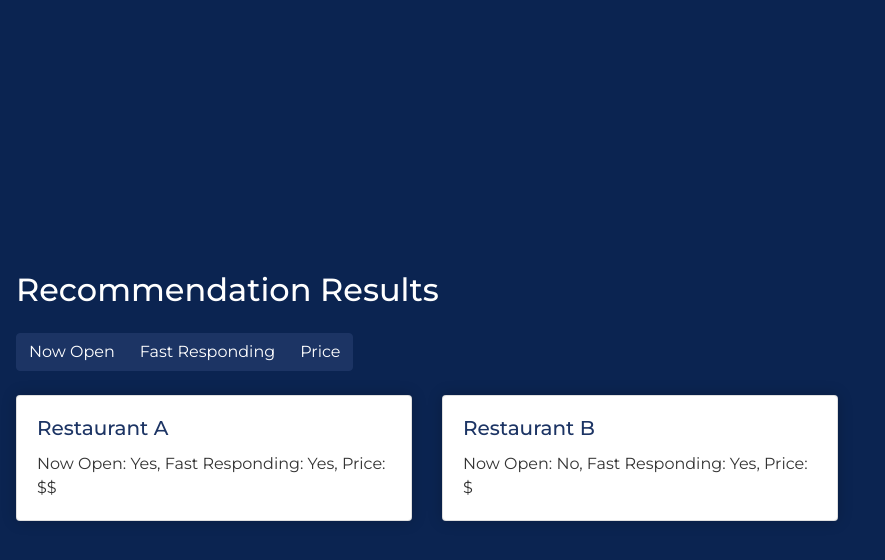
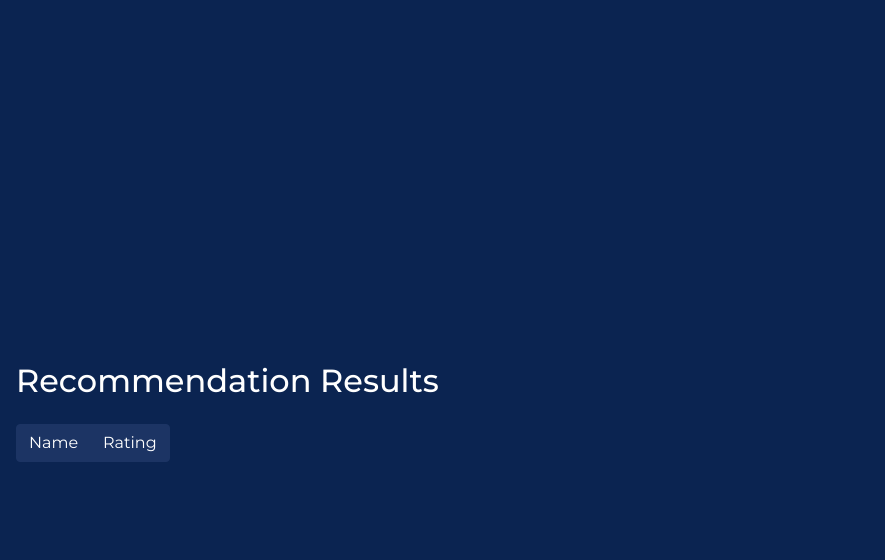
Before and after one commit to gillgurpinderr/collaborative-travel-planner, a Flask app: template website/templates/recommendations_results.html in a window 1280 px wide. Shown: the top 560 px of the page, without its empty margins (0-885 px from the left). Run offline with Flask 3, Linux system fonts and the light colour scheme; the template is opened without the code that fills it: most values are stand-ins (such as "Sample title", 1, 10 or a date in 2020); parts of the project's set-up code (start-up, migrations or seed data) failed here and were passed over; some libraries are stand-ins or nearby versions.

Commit message:
add global reccomendation var, change filters

```diff
--- a/website/templates/recommendations_results.html
+++ b/website/templates/recommendations_results.html
@@ -7,6 +7,9 @@
     <!-- Bootstrap CSS -->
     <link href="https://stackpath.bootstrapcdn.com/bootstrap/4.3.1/css/bootstrap.min.css" rel="stylesheet">
     <link rel="stylesheet" href="static/recStyle.css">
+    <script>
+        var recommendations = {{ recommendations | tojson | safe }};
+    </script>
     <!-- Add the provided styles here -->
     <style>
         :root {
@@ -111,9 +114,8 @@
 
         <!-- Filters -->
         <div id="filters" class="btn-group mb-4" role="group" aria-label="Basic example">
-            <button type="button" class="btn btn-outline-secondary" onclick="filterResults('nowOpen')">Now Open</button>
-            <button type="button" class="btn btn-outline-secondary" onclick="filterResults('fastResponding')">Fast Responding</button>
-            <button type="button" class="btn btn-outline-secondary" onclick="filterResults('price')">Price</button>
+            <button type="button" class="btn btn-outline-secondary" onclick="filterResults('name')">Name</button>
+            <button type="button" class="btn btn-outline-secondary" onclick="filterResults('rating')">Rating</button>
         </div>
 
         <!-- Results -->
@@ -127,5 +129,6 @@
     <script src="https://cdnjs.cloudflare.com/ajax/libs/popper.js/1.14.7/umd/popper.min.js"></script>
     <script src="https://stackpath.bootstrapcdn.com/bootstrap/4.3.1/js/bootstrap.min.js"></script>
     <script src="static/recommendations.js"></script>
+
 </body>
 </html>
```
